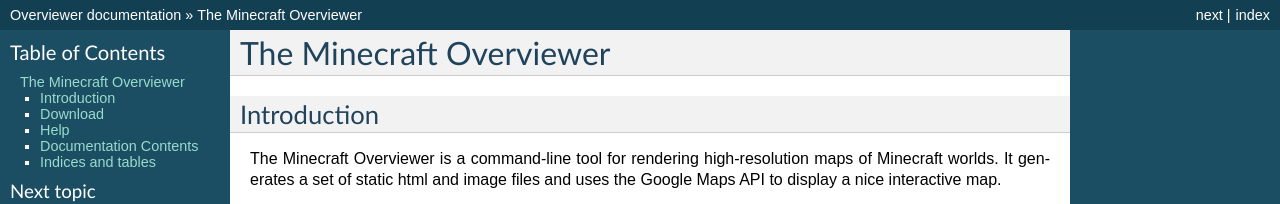
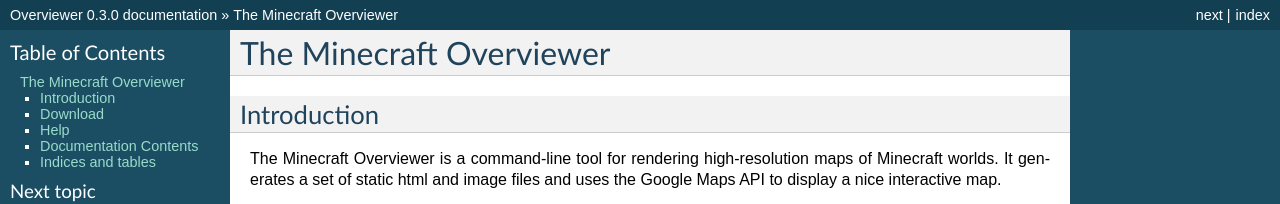
Before and after one commit to overviewer/Minecraft-Overviewer, a Sphinx documentation site: the page built from docs/index.rst, in a window 1280 px wide and 900 px high. Shown: the top 204 px of the window. Built offline with Sphinx 7.4.7, drawn with Linux system fonts in a browser that asks for light colours; the version number could not be read and is left out; some of the changed text lies outside the part shown.

Commit message:
changed version number to 0.3.0 in sphinx config
apparently readthedocs didn't like using the util method to find the
version dynamically. Probably because it opens a subprocess to git to
find the version.

```diff
--- a/docs/conf.py
+++ b/docs/conf.py
@@ -17,7 +17,6 @@
 # add these directories to sys.path here. If the directory is relative to the
 # documentation root, use os.path.abspath to make it absolute, like shown here.
 sys.path.insert(0, os.path.abspath('..'))
-from overviewer_core import util
 
 # -- General configuration -----------------------------------------------------
 
@@ -49,9 +48,9 @@
 # built documents.
 #
 # The short X.Y version.
-version = util.findGitVersion()
+version = "0.3"
 # The full version, including alpha/beta/rc tags.
-release = version
+release = "0.3.0"
 
 # The language for content autogenerated by Sphinx. Refer to documentation
 # for a list of supported languages.
```
Also changed, not shown: docs/design/pixelfix.svg.
